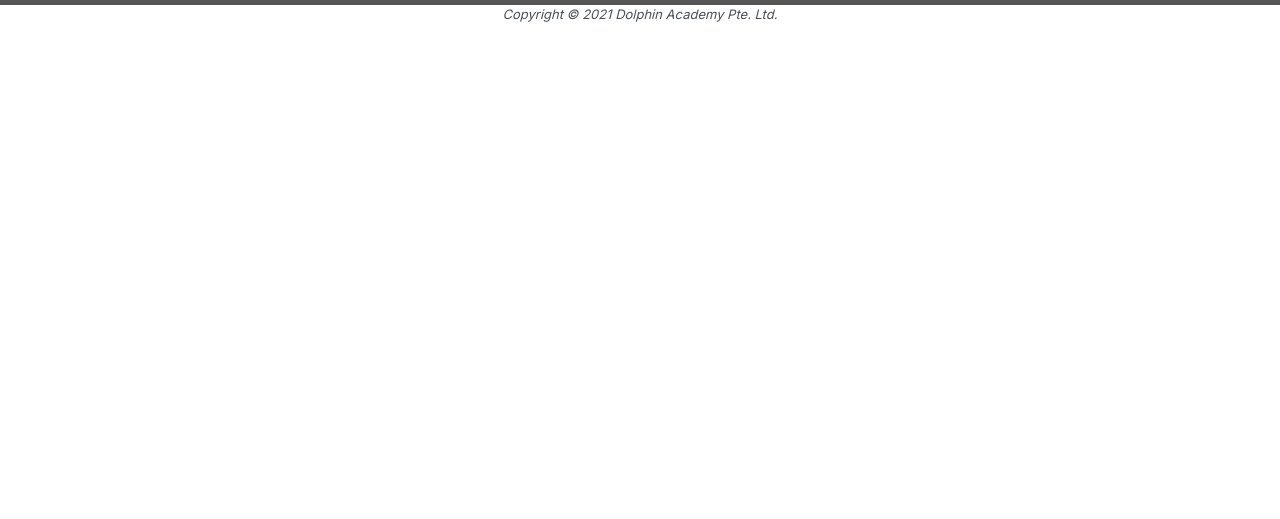
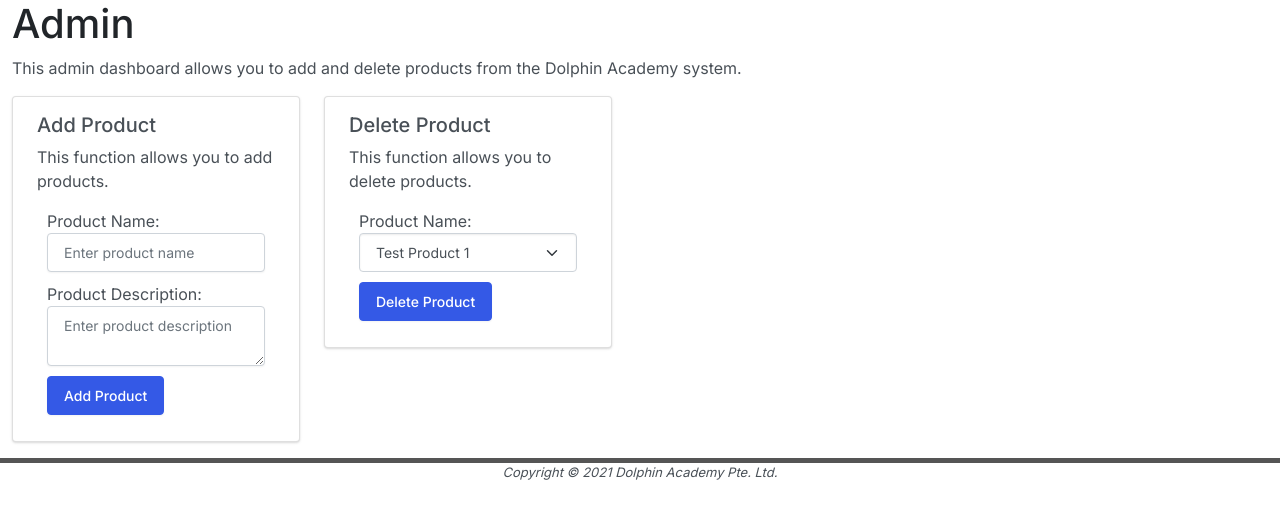
Before and after one commit to JustBrandonLim/DolphinAcademy, a PHP site: page /admin.php in a window 1280 px wide. Shown: the part 111-630 px from the top of the page. Run offline with PHP 8.4, Linux system fonts and the light colour scheme; some web fonts are replaced.

Commit message:
Added admin dashboard

```diff
--- a/admin.php
+++ b/admin.php
@@ -11,11 +11,61 @@
         ?>
         <main class="container-fluid">
             <div class="row">
+                <h1>Admin</h1>
+                <p>This admin dashboard allows you to add and delete products from the Dolphin Academy system.</p>
+                <div class="col-auto">
+                    <div class="card">
+                        <div class="card-body">
+                            <h5 class="card-title">Add Product</h5>
+                            <p class="card-text">This function allows you to add products.</p>
+                            <form action="process_register.php" method="post">
+                                <div class="form-group">
+                                    <label for="pname">Product Name:</label>
+                                    <input class="form-control" type="text" id="pname" maxlength="45" name="pname"
+                                            placeholder="Enter product name">
+                                </div>
+
+                                <div class="form-group">
+                                    <label for="pdesc">Product Description:</label>
+                                    <textarea class="form-control" id="pdesc" maxlength="255" name="pdesc"
+                                            placeholder="Enter product description"></textarea>
+                                </div>
+
+                                <div class="form-group">
+                                    <button class="btn btn-primary" type="submit">Add Product</button>
+                                </div>
+                            </form>
+                        </div>
+                    </div>
+                </div>
+                <div class="col-auto">
+                    <div class="card">
+                        <div class="card-body">
+                            <h5 class="card-title">Delete Product</h5>
+                            <p class="card-text">This function allows you to delete products.</p>
+                            <form action="process_register.php" method="post">
+                                <div class="form-group">
+                                    <label for="pname">Product Name:</label>
+                                    <select class="form-select" id="pname" name="pname" aria-label="Products">
+                                        <option selected>Test Product 1</option>
+                                        <option value="1">Test Product 1</option>
+                                        <option value="2">Test Product 1</option>
+                                        <option value="3">Test Product 1</option>
+                                    </select>
+                                </div>
+
+                                <div class="form-group">
+                                    <button class="btn btn-primary" type="submit">Delete Product</button>
+                                </div>
+                            </form>
+                        </div>
+                    </div>
+                </div>
                 <?php
                     require "php/DatabaseFunctions.php";
+                ?>
 
-
-                ?>
+                <p></p>
             </div>
         </main>
     </body>
--- a/css/main.css
+++ b/css/main.css
@@ -7,3 +7,11 @@ and open the template in the editor.
     Created on : 10 Nov 2021, 4:56:48 pm
     Author     : Admin
 */
+
+.card {
+    width: 18rem;
+}
+
+.form-group {
+    margin: 0.625rem;
+}
--- a/includes.inc.php
+++ b/includes.inc.php
@@ -36,3 +36,5 @@
 
 <!-- Nav Bar JS -->
 <script src="./javascript/nav.js" ></script>
+
+<link rel="stylesheet" href="./css/main.css"/>
--- a/php/DatabaseFunctions.php
+++ b/php/DatabaseFunctions.php
@@ -45,9 +45,7 @@ function getProducts()
 
     return $success;
 }
-?>
 
-<?php
 function saveMemberToDB()
 {
     global $fname, $lname, $email, $pwd_hashed, $errorMsg, $success;
@@ -76,7 +74,7 @@ function saveMemberToDB()
     $stmt->close();
 
     }
-$connectionGet->close();
+    $connectionGet->close();
 }
 
 function getTestimonials()
--- /dev/null
+++ b/php/processes/process_add_product.php
@@ -0,0 +1,6 @@
+<?php
+
+/*
+ * Click nbfs://nbhost/SystemFileSystem/Templates/Licenses/license-default.txt to change this license
+ * Click nbfs://nbhost/SystemFileSystem/Templates/Scripting/EmptyPHP.php to edit this template
+ */
```
Also changed, not shown: php/processes/process_delete_product.php (added, +15 -0 lines), php/processes/process_login.php (renamed from process_login.php), php/processes/process_register.php (renamed from process_register.php).
